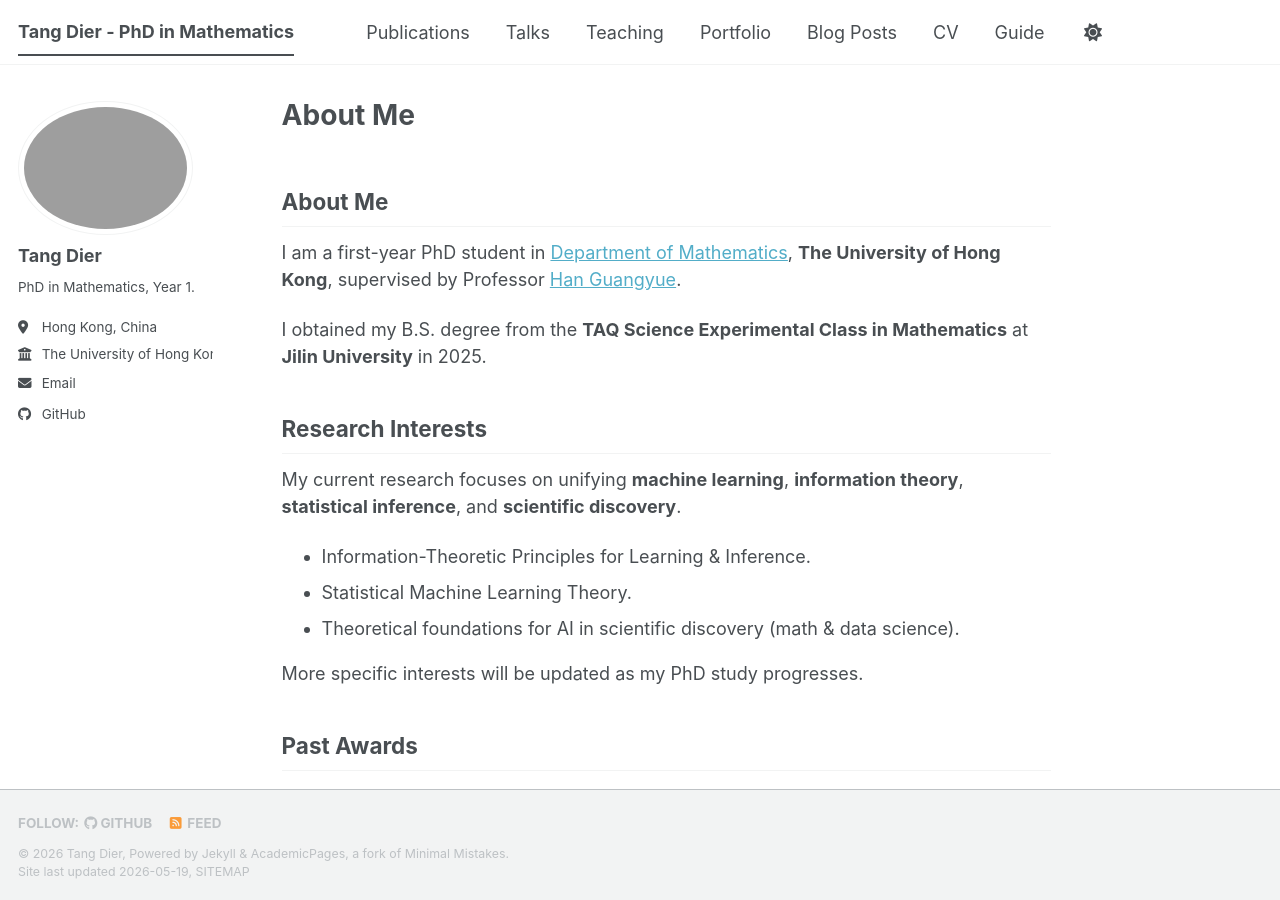
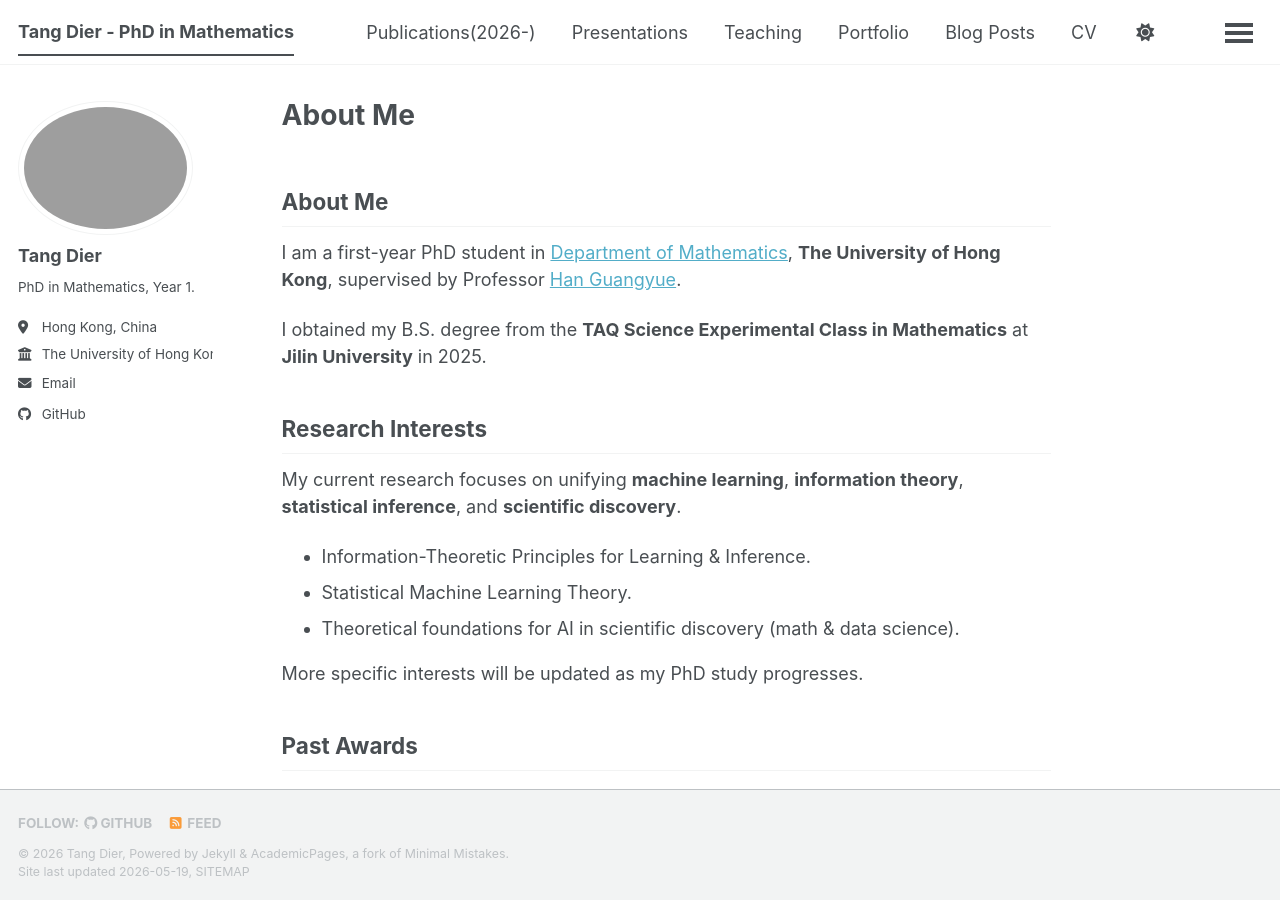
Before and after one commit to TangDier03/tangdier03.github.io, a Jekyll site: the page built from _pages/about.md, in a window 1280 px wide and 900 px high. Built offline with Jekyll 4.4.1, drawn with Linux system fonts in a browser that asks for light colours; a script bundle is joined from its source files by our own code; library files that are not in the unit come from our copies.

Commit message:
Update navigation.yml

```diff
--- a/_data/navigation.yml
+++ b/_data/navigation.yml
@@ -8,10 +8,10 @@
 #      Markdown formatted page while the second is generated using JSON.
 
 main:
-  - title: "Publications"
+  - title: "Publications(2026-)"
     url: /publications/
 
-  - title: "Talks"
+  - title: "Presentations"
     url: /talks/
 
   - title: "Teaching"
```
